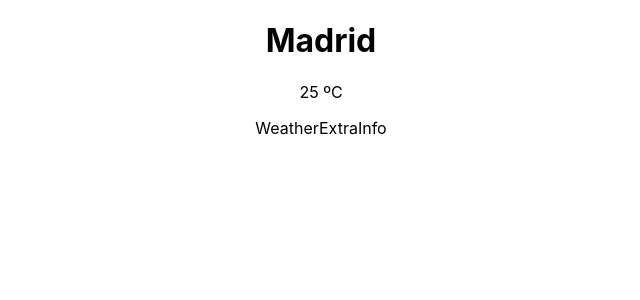
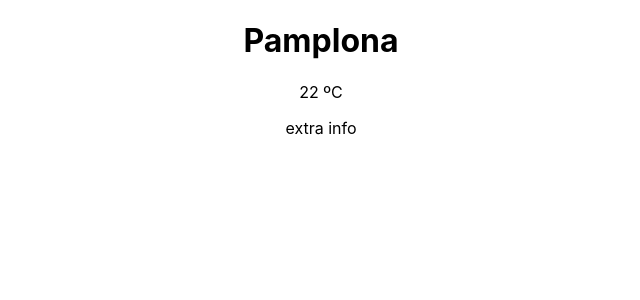
Before and after one commit to irene-gomez/weather-app, a React (Create React App) app: page / in a window 1280 px wide. Shown: the top 300 px of the page, without its empty margins (319-959 px from the left). Built offline with nearby package versions, Linux system fonts and the light colour scheme.

Commit message:
Add first data

```diff
--- a/src/components/Location.js
+++ b/src/components/Location.js
@@ -1,7 +1,11 @@
 import React from 'react';
 
-const Location = () => (
-    <h1>Madrid</h1>
-);
+const Location = props => {
+
+    const { city } = props;
+    return (
+        <h1>{city}</h1>
+    )
+};
 
 export default Location;
--- a/src/components/WeatherData.js
+++ b/src/components/WeatherData.js
@@ -4,8 +4,8 @@ import WeatherTemperature from './WeatherTemperature'
 
 const WeatherData = () => (
     <div>
-        <WeatherTemperature />
-        <WeatherExtraInfo />
+        <WeatherTemperature temperature={22}/>
+        <WeatherExtraInfo info={"extra info"}/>
     </div>
 );
 
--- a/src/components/WeatherExtraInfo.js
+++ b/src/components/WeatherExtraInfo.js
@@ -1,7 +1,10 @@
 import React from 'react';
 
-const WeatherExtraInfo = () => (
-    <p>WeatherExtraInfo</p>
-);
+const WeatherExtraInfo = props => {
+    const { info } = props;
+    return (
+        <p>{info}</p>
+    )
+};
 
 export default WeatherExtraInfo;
--- a/src/components/WeatherLocation.js
+++ b/src/components/WeatherLocation.js
@@ -4,7 +4,7 @@ import WeatherData from './WeatherData'
 
 const WeatherLocation = props => (
     <div>
-        <Location />
+        <Location city={"Pamplona"}/>
         <WeatherData />
     </div>
 );
--- a/src/components/WeatherTemperature.js
+++ b/src/components/WeatherTemperature.js
@@ -1,7 +1,10 @@
 import React from 'react';
 
-const WeatherTemperature = () => (
-    <p>25 ºC</p>
-);
+const WeatherTemperature = props => {
+    const { temperature } = props;
+    return (
+        <p>{`${temperature} ºC`}</p>
+    )
+};
 
 export default WeatherTemperature;
```
